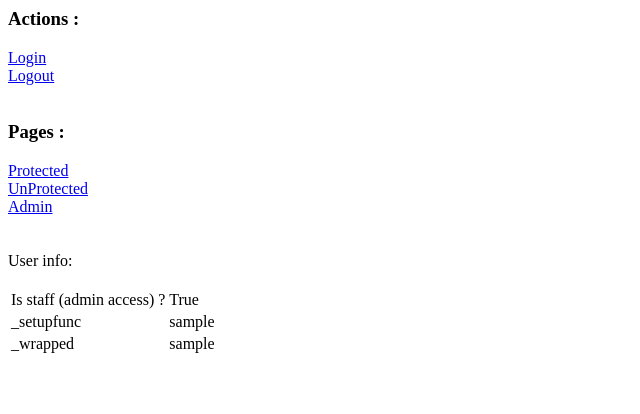
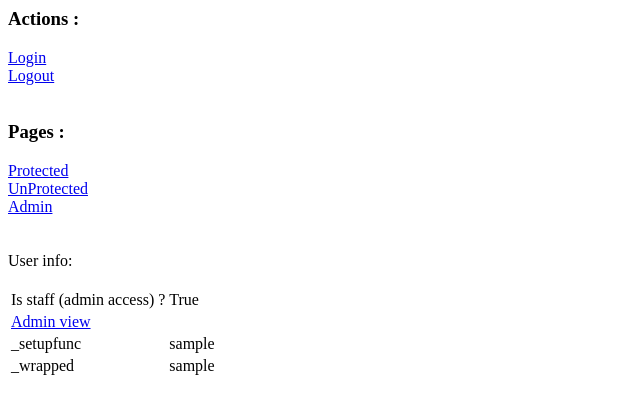
Before and after one commit to epfl-si/django-tequila, a Django app: page / in a window 1280 px wide. Shown: the top 414 px of the page, without its empty margins (0-640 px from the left). Run offline with Django 3.2, Linux system fonts and the light colour scheme; the visitor is signed in with stand-in values (Sample User, id 1).

Commit message:
Add shortcut to amdin view

```diff
--- a/sample_app/templates/index.html
+++ b/sample_app/templates/index.html
@@ -16,6 +16,10 @@ User info:
 
 <table>
 	<tr><td>Is staff (admin access) ?</td><td>{{ user.is_staff }}</td></tr>
+	{% if user.is_staff %}
+		<tr><td><a href="{% url 'admin:sample_app_user_change' user.id %}">Admin view</a></td></tr>
+	{% endif %}
+
 	{% for key, item in user_info.items %}
 	<tr>
 		<td>{{ key }}</td>
```
